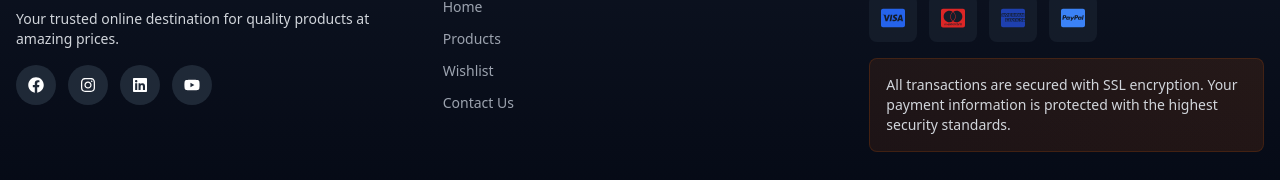
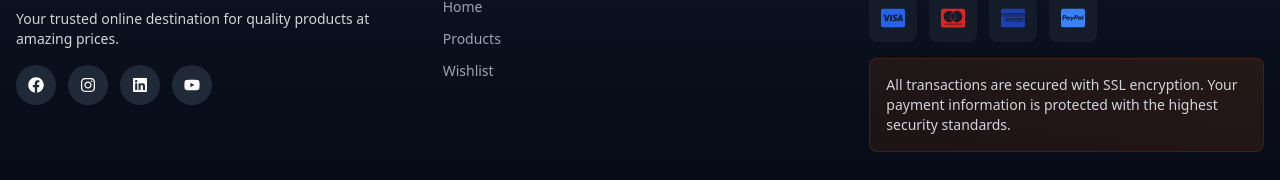
Before and after one commit to Thanujan01/ammogam-e-commerce, a React app in the folder frontend/: page / in a window 1280 px wide. Shown: the part 1479-1659 px from the top of the page. Built offline with nearby package versions, Linux system fonts and the light colour scheme; no server answers; the HTML template or start-up script is replaced by a standard one.

Commit message:
footer change

```diff
--- a/frontend/src/components/Footer.tsx
+++ b/frontend/src/components/Footer.tsx
@@ -103,11 +103,7 @@ export default function Footer() {
                   Wishlist
                 </Link>
               </li>
-              <li>
-                <Link to="/contact" className="text-gray-400 hover:text-amber-400 transition-colors text-sm">
-                  Contact Us
-                </Link>
-              </li>
+
             </ul>
           </div>
 
```
